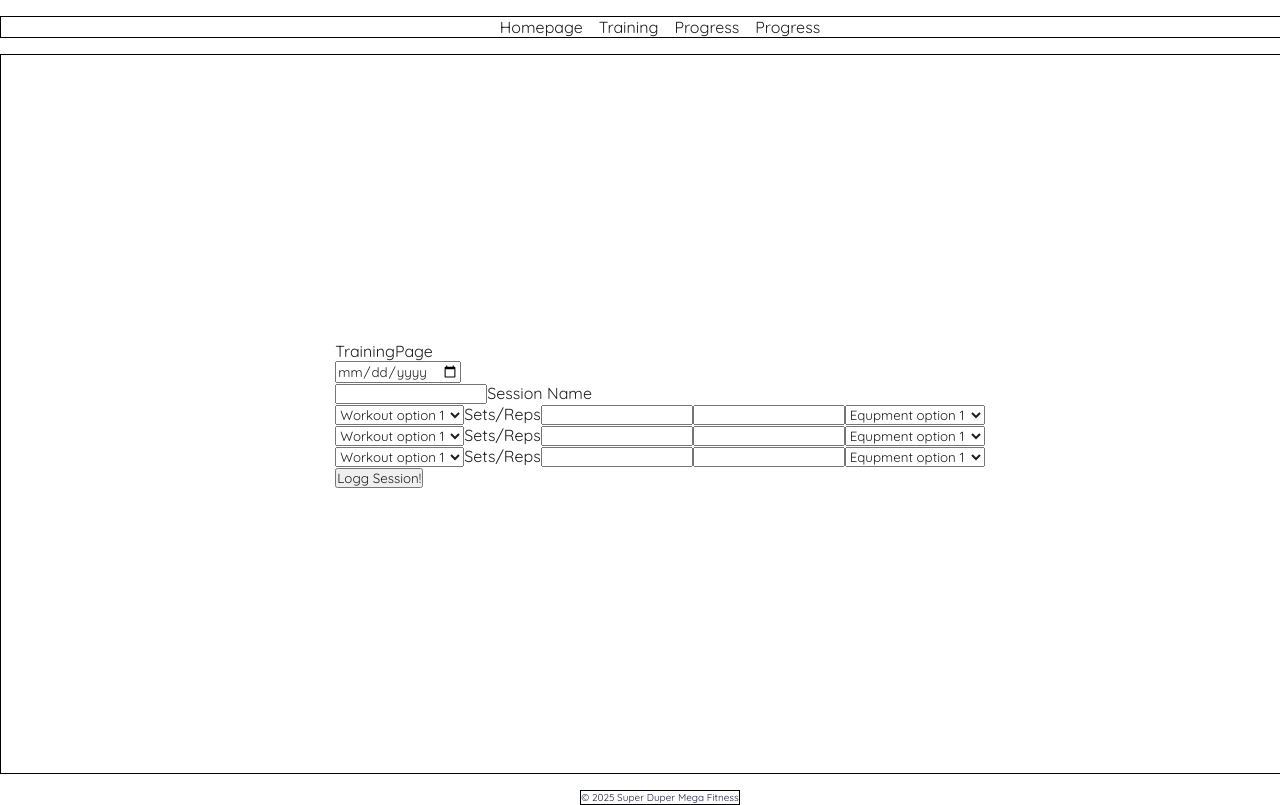
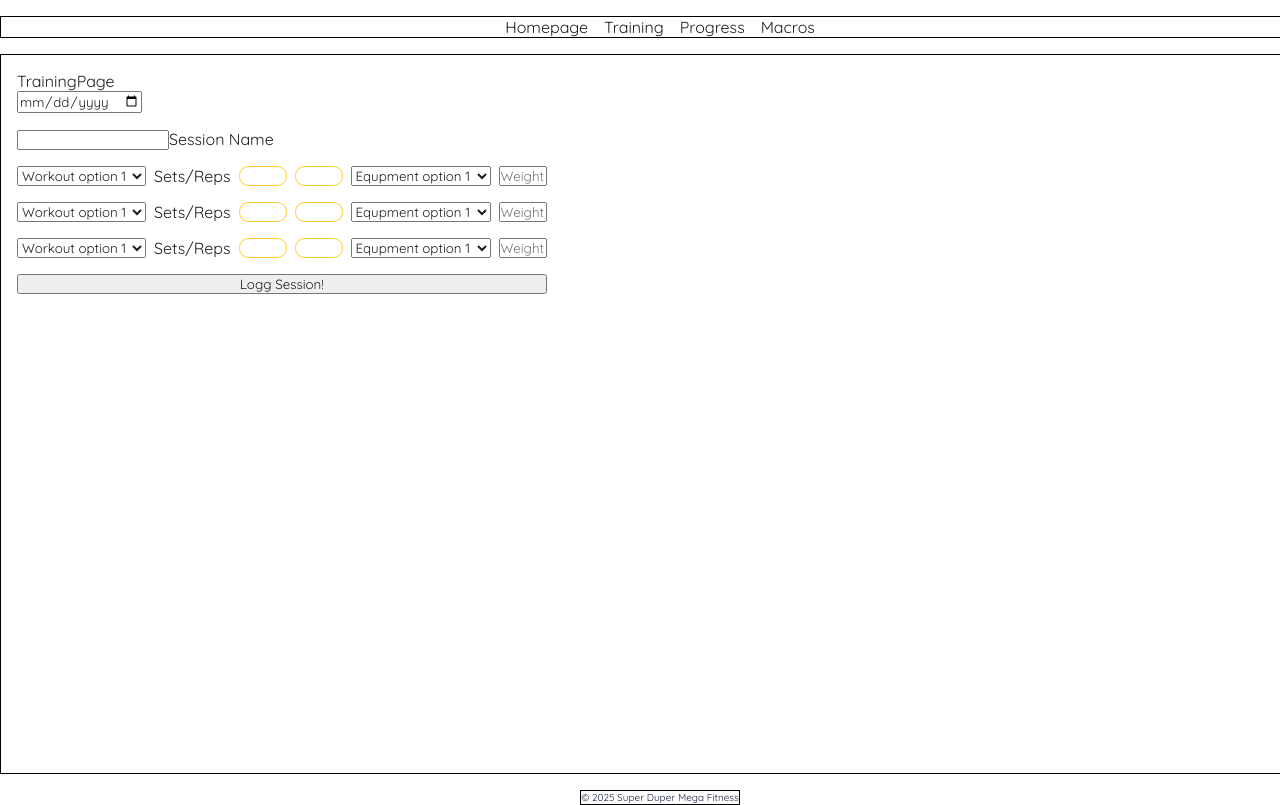
Before and after one commit to AugustSummerApp/FrontEnd, a React (Vite) app: page /Training in a window 1280 px wide. Shown: the top 805 px of the page. Built offline with nearby package versions, Linux system fonts and the light colour scheme.

Commit message:
more minor outlineing

```diff
--- a/src/App.css
+++ b/src/App.css
@@ -75,14 +75,63 @@ a:hover,a:active{
 }
 
 .main{
+    border:1px solid black;
+    height: 90svh;
+}
+.Traningpagemain{
+    display: flex;
+    align-items: start;
+    justify-content: start;
+    flex-direction: column;
+    margin:1rem;
+}
+.Workoutformgroup{
+    display: flex;
+    align-items: start;
+    justify-content: start;
+    form{
+        display: flex;
+        flex-direction: column;
+        gap:1rem;
+    }
+}
+
+.Workoutinputgroup{
+    display: flex;
+    gap: .5rem;
+    align-self: center;
+    justify-content: center;
+
+}
+.setsinput{
+    width: 3rem;
     display: flex;
     align-items: center;
     justify-content: center;
-    border:1px solid black;
-    height: 90svh;
+    border:1px solid var(--clr-border);
+    border-radius: .6rem;
 
 }
 
+.weightinput{
+    width: 3rem;
+}
+
+.Macros-main{
+    margin:1rem;
+}
+.Macros-form{
+    display: flex;
+    flex-direction: column;
+    width: 30%;
+    gap:1rem;
+}
+
+.Current-macros-sum{
+    display: flex;
+    flex-direction: column;
+    gap: .5rem;
+}
 @media(width < 1200px)
 {
     .container{
--- a/src/assets/Components/Layout.tsx
+++ b/src/assets/Components/Layout.tsx
@@ -8,7 +8,7 @@ function Layout() {
           <Link to="/">Homepage</Link>
           <Link to="/Training">Training</Link>
           <Link to="/Progress">Progress</Link>
-          <Link to="/Macros">Progress</Link>
+          <Link to="/Macros">Macros</Link>
         </nav>
       </header>
       <main className="main">
--- a/src/assets/Pages/MacrosPage.tsx
+++ b/src/assets/Pages/MacrosPage.tsx
@@ -1,7 +1,30 @@
 
 function MacrosPage() {
   return (
-    <div>MacrosPage</div>
+    <div className="Macros-main">
+        <div>
+          <form className="Macros-form" action="">
+            <select className="Optionselect" id="" >
+              <option>Breakfast</option>
+              <option>Lunch</option>
+              <option>Dinner</option>
+              <option>Snacks</option>
+            </select>
+            <input type="text"/>
+            <input placeholder="Amount in Grams" type="text"/>
+            <button>Logg Meal!</button>
+          </form>
+
+          <div className="Current-macros-sum">
+            <h2>Summary</h2>
+            <span>kcal:</span>
+            <span>Protein:</span>
+            <span>Fat:</span>
+            <span>Carbs:</span>
+          </div>
+        </div>
+
+    </div>
   )
 }
 
--- a/src/assets/Pages/ProgressPage.tsx
+++ b/src/assets/Pages/ProgressPage.tsx
@@ -1,6 +1,6 @@
 
 export default function ProgressPage() {
   return (
-    <div>ProgressPage</div>
+    <div>BIG FAT GRAPHS SHOWING YOUR PROGRESS KING/QUEEN</div>
   )
 }
--- a/src/assets/Pages/TrainingPage.tsx
+++ b/src/assets/Pages/TrainingPage.tsx
@@ -1,9 +1,9 @@
 
 function TrainingPage() {
   return (
-    <div>TrainingPage
-      <div>
-        <form action="">
+    <div className="Traningpagemain">TrainingPage
+      <div className="Workoutformgroup">
+        <form className="Workoutform" action="">
 
           <div>
             <input type="date" name="" id="" />
@@ -15,9 +15,8 @@ function TrainingPage() {
             <label htmlFor="">Session Name</label>
           </div>
 
-          <div>
-
-            <select id="" >
+          <div className="Workoutinputgroup">
+            <select className="Optionselect" id="" >
               <option>Workout option 1</option>
               <option>Workout option 2</option>
               <option>Workout option 3</option>
@@ -25,24 +24,21 @@ function TrainingPage() {
             </select>
 
             <label htmlFor="">Sets/Reps</label>
-            <input type="number" name="" id="" />
-            <input type="number" name="" id="" />
+            <input className="setsinput" type="number" name="" id="" />
+            <input className="setsinput" type="number" name="" id="" />
 
-            <select id="" >
-
+            <select className="Optionselect" id="" >
               <option>Equpment option 1</option>
               <option>Equpment option 2</option>
               <option>Equpment option 3</option>
               <option>Equpment option 4</option>
             </select>
 
-
-
-            <label htmlFor=""></label>
+            <input className="weightinput" type="text" name="" id="" placeholder="Weight in KG" />
           </div>
 
-          <div>
-            <select id="" >
+          <div className="Workoutinputgroup">
+            <select className="Optionselect" id="" >
               <option>Workout option 1</option>
               <option>Workout option 2</option>
               <option>Workout option 3</option>
@@ -50,24 +46,21 @@ function TrainingPage() {
             </select>
 
             <label htmlFor="">Sets/Reps</label>
-            <input type="number" name="" id="" />
-            <input type="number" name="" id="" />
+            <input className="setsinput" type="number" name="" id="" />
+            <input className="setsinput" type="number" name="" id="" />
 
-            <select id="" >
-
+            <select className="Optionselect" id="" >
               <option>Equpment option 1</option>
               <option>Equpment option 2</option>
               <option>Equpment option 3</option>
               <option>Equpment option 4</option>
             </select>
 
-
-
-            <label htmlFor=""></label>
+            <input className="weightinput" type="text" name="" id="" placeholder="Weight in KG" />
           </div>
 
-          <div>
-            <select id="" >
+          <div className="Workoutinputgroup">
+            <select className="Optionselect" id="" >
               <option>Workout option 1</option>
               <option>Workout option 2</option>
               <option>Workout option 3</option>
@@ -75,18 +68,17 @@ function TrainingPage() {
             </select>
 
             <label htmlFor="">Sets/Reps</label>
-            <input type="number" name="" id="" />
-            <input type="number" name="" id="" />
+            <input className="setsinput" type="number" name="" id="" />
+            <input className="setsinput" type="number" name="" id="" />
 
-            <select id="" >
-
+            <select className="Optionselect" id="" >
               <option>Equpment option 1</option>
               <option>Equpment option 2</option>
               <option>Equpment option 3</option>
               <option>Equpment option 4</option>
             </select>
 
-            <label htmlFor=""></label>
+            <input className="weightinput" type="text" name="" id="" placeholder="Weight in KG" />
           </div>
 
           <button>
@@ -94,7 +86,6 @@ function TrainingPage() {
           </button>
 
         </form>
-
       </div>
     </div>
   )
```
